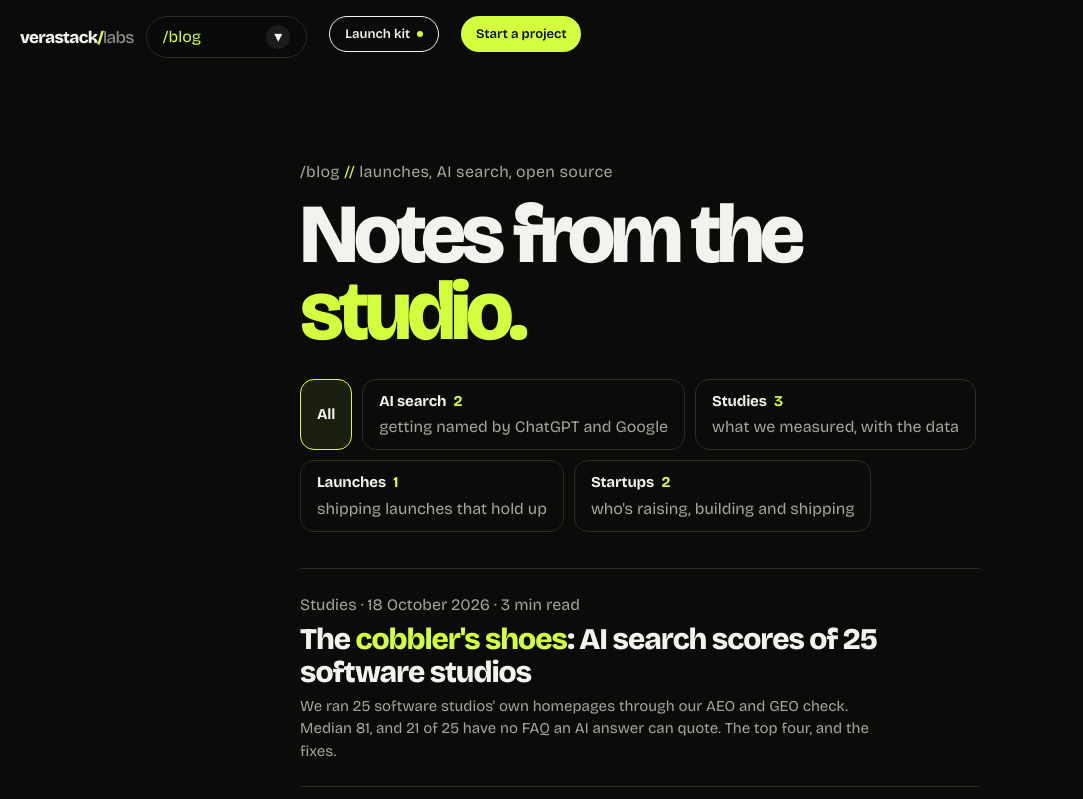
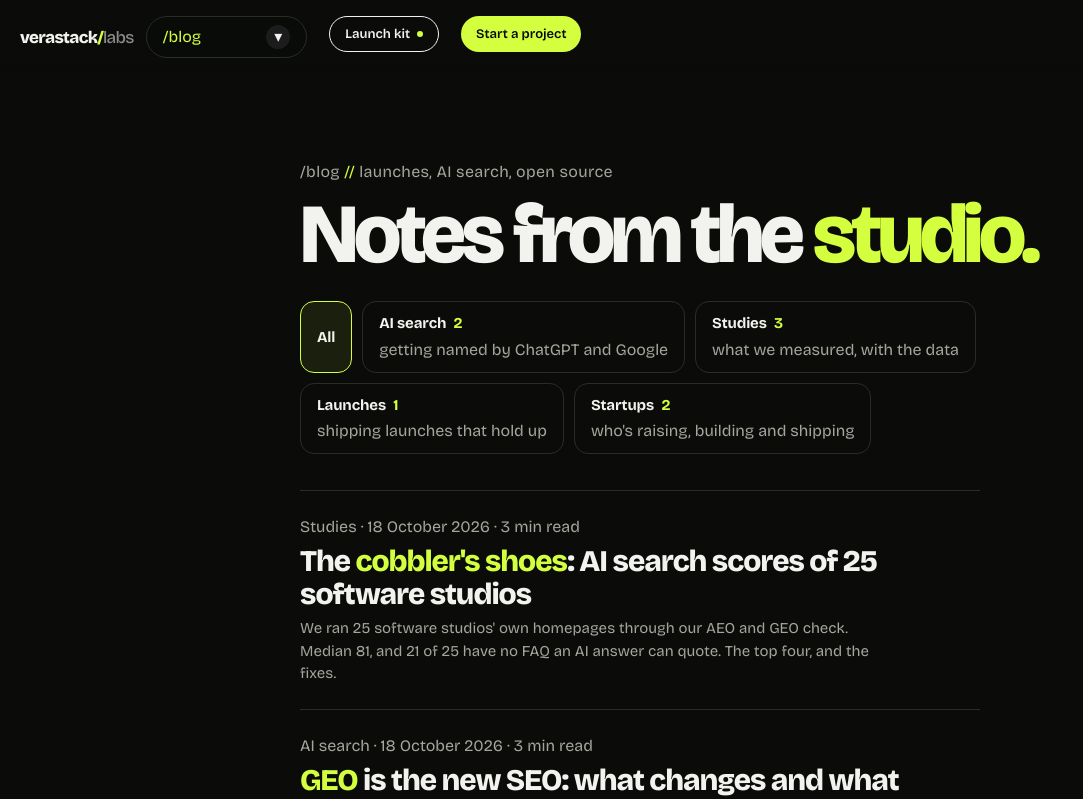
Before and after one commit to verastack-labs/verastack-labs.github.io, a Next.js app: page /blog in a window 1280 px wide. Shown: the top 799 px of the page, without its empty margins (0-1083 px from the left). Built offline with nearby package versions, Linux system fonts and the light colour scheme.

Commit message:
fix: title highlights as plain spans, blog heading on one line (#100)

```diff
--- a/src/app/blog/blog.module.css
+++ b/src/app/blog/blog.module.css
@@ -10,6 +10,10 @@
   font-size: clamp(40px, 7vw, 84px);
   line-height: 0.92;
   letter-spacing: -0.055em;
+  /* Wider than the reading column: the heading may run past it to the right, so it keeps to one
+     line on desktop and only wraps when the screen itself is too narrow. */
+  width: max-content;
+  max-width: calc(100vw - 48px);
 }
 
 .list { margin: 0; padding: 0; list-style: none; border-top: 1px solid var(--line); }
@@ -102,4 +106,4 @@
 
 
 /* The highlighted words of a title. In a list the whole title turns signal on hover, so they hold. */
-.hi { font-style: normal; color: var(--signal); }
+.hi { color: var(--signal); }
--- a/src/app/blog/page.tsx
+++ b/src/app/blog/page.tsx
@@ -39,7 +39,7 @@ export default function BlogIndex() {
         /blog <em>{'//'}</em> launches, AI search, open source
       </p>
       <h1 className={styles.indexTitle}>
-        Notes from the <em className={styles.hi}>studio.</em>
+        Notes from the <span className={styles.hi}>studio.</span>
       </h1>
       <CategoryBar />
       <PostList posts={posts} />
--- a/src/app/blog/post-title.tsx
+++ b/src/app/blog/post-title.tsx
@@ -7,9 +7,9 @@ export function PostTitle({ parts }: { parts: TitlePart[] }) {
     <>
       {parts.map((p, i) =>
         p.hi ? (
-          <em key={i} className={styles.hi}>
+          <span key={i} className={styles.hi}>
             {p.text}
-          </em>
+          </span>
         ) : (
           p.text
         ),
```
